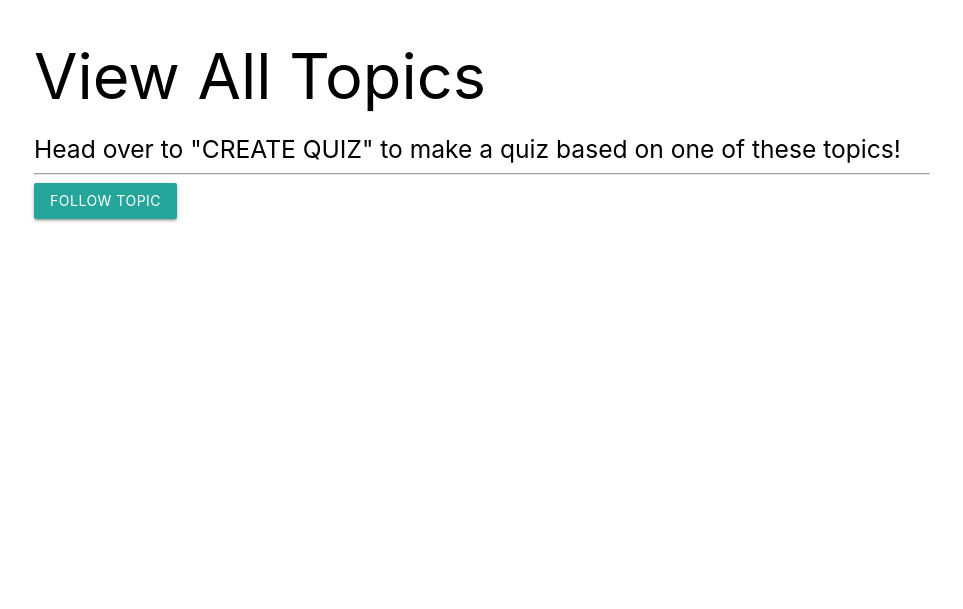
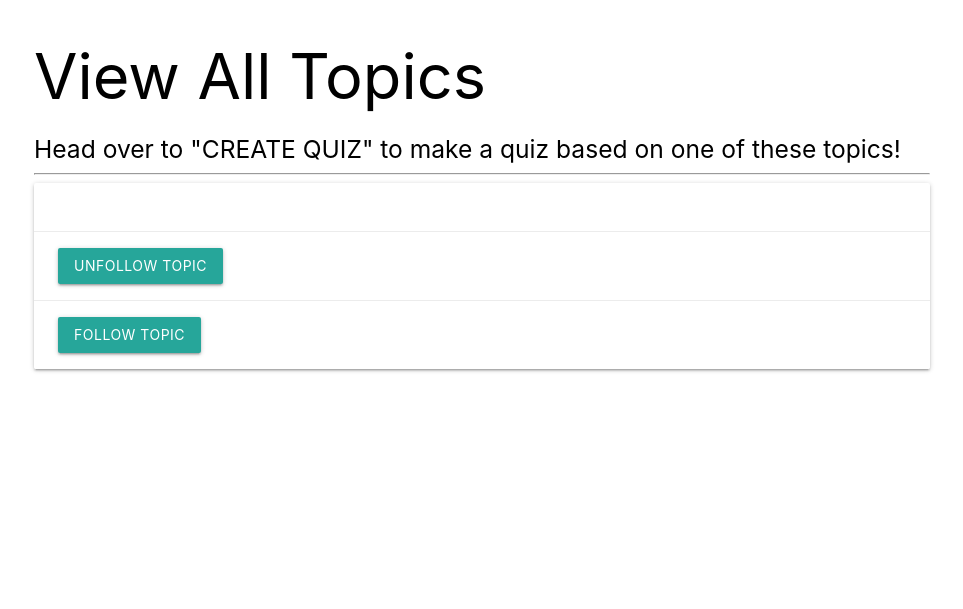
Before and after one commit to BrandonSamaroo/Quizle, a Django app: page /topics/ in a window 1280 px wide. Shown: the part 64-673 px from the top of the page, without its empty margins (158-1121 px from the left). Run offline with Django 4.2, Linux system fonts and the light colour scheme; data that the repository does not hold is empty.

Commit message:
html changes

```diff
--- a/quizle/main_app/templates/main_app/topic_list.html
+++ b/quizle/main_app/templates/main_app/topic_list.html
@@ -5,13 +5,25 @@
 <h1>View All Topics</h1>
 <h5>Head over to "CREATE QUIZ" to make a quiz based on one of these topics!</h5>
 <hr>
-{% for topic in topic_list %}
-    <h3>{{topic.name}}</h3>
-{% endfor %}
-<form action="" method="POST">
-    {% csrf_token %}
-    <button type="submit" value="Follow" class="btn">Follow Topic</button>
-</form>
+<div class='card'>
+    <div class="card-content">
+        {% for topic in topic_list %}
+        <span class="card-title">{{topic.name}}</span>
+        {% endfor %}
+    </div>
+    <div class="card-action">
+        <form action="{% url 'unassoc_topic' topic.id %}" method="POST">
+          {% csrf_token %}
+          <button type="submit" class="btn">Unfollow Topic</button>
+        </form>
+      </div>
+      <div class="card-action">
+        <form action="{% url 'assoc_topic' topic.id %}" method="POST">
+          {% csrf_token %}
+          <button type="submit" class="btn">Follow Topic</button>
+        </form>
+      </div>
+</div>
 
 
  {% endblock %}
```
Also changed, not shown: quizle/main_app/templates/landingpages/home.html (+2 -6 lines).
